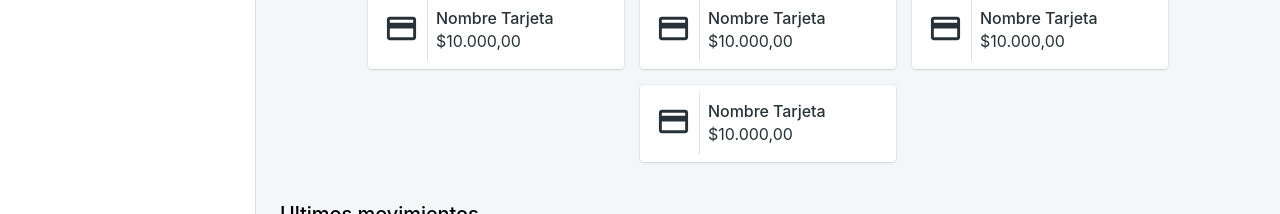
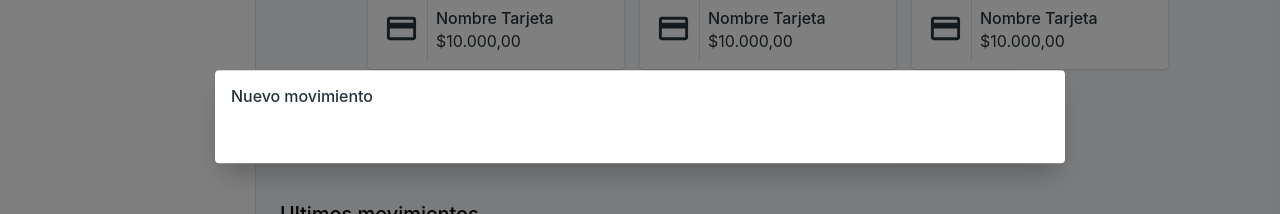
Before and after one commit to juanpsenn/balance-app, a React (Create React App) app: page / in a window 1280 px wide. Shown: the part 283-497 px from the top of the page. Built offline with nearby package versions, Linux system fonts and the light colour scheme.

Commit message:
Comienzo modal nuevo movimiento

```diff
--- /dev/null
+++ b/src/components/Fomularions/MovimientoForm/index.js
@@ -0,0 +1,20 @@
+import React from "react";
+import { Card, CardContent } from "@material-ui/core";
+import { useForm } from "react-hook-form";
+
+export default function MovimientoForm({ handleCancel, handleSuccess }) {
+  const {
+    register,
+    handleSubmit,
+    setValue,
+    reset,
+    watch,
+    control,
+    errors,
+  } = useForm({
+    mode: "onChange | onSubmit",
+    defaultValues: {},
+  });
+
+  return <form></form>;
+}
--- /dev/null
+++ b/src/components/Modales/ModalNuevoMovimiento.js
@@ -0,0 +1,38 @@
+import {
+  Card,
+  CardContent,
+  CardHeader,
+  makeStyles,
+  Modal,
+} from "@material-ui/core";
+import React from "react";
+import MovimientoForm from "../Fomularions/MovimientoForm";
+
+const useStyles = makeStyles((theme) => ({
+  root: {
+    position: "absolute",
+    top: "50%",
+    left: "50%",
+    transform: "translate(-50%, -50%)",
+    outline: "none",
+    boxShadow: theme.shadows[20],
+    width: 850,
+    maxHeight: "100%",
+    overflowY: "auto",
+    maxWidth: "100%",
+  },
+}));
+
+export default function ModalNuevoMovimiento({ open, handleClose }) {
+  const classes = useStyles();
+  return (
+    <Modal open={open}>
+      <Card className={classes.root}>
+        <CardHeader title="Nuevo movimiento" />
+        <CardContent>
+          <MovimientoForm />
+        </CardContent>
+      </Card>
+    </Modal>
+  );
+}
--- a/src/views/VistaPrincipal/index.js
+++ b/src/views/VistaPrincipal/index.js
@@ -6,6 +6,7 @@ import Header from "./Header";
 import MisCuentas from "./MisCuentas";
 import TablaMovimientos from "./TablaMovimientos";
 import MoneyInput from "src/components/MoneyInput";
+import ModalNuevoMovimiento from "src/components/Modales/ModalNuevoMovimiento";
 
 const useStyles = makeStyles((theme) => ({}));
 
@@ -28,6 +29,7 @@ export default function VistaPrincipal() {
             </Grid>
           </Box>
         </Box>
+        <ModalNuevoMovimiento open={true} />
       </Container>
     </Page>
   );
```
Also changed, not shown: src/components/Fomularions/MovimientoForm/schemaValidation.js (added).
